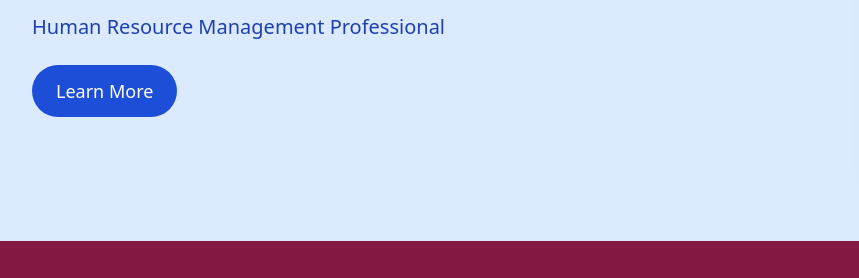
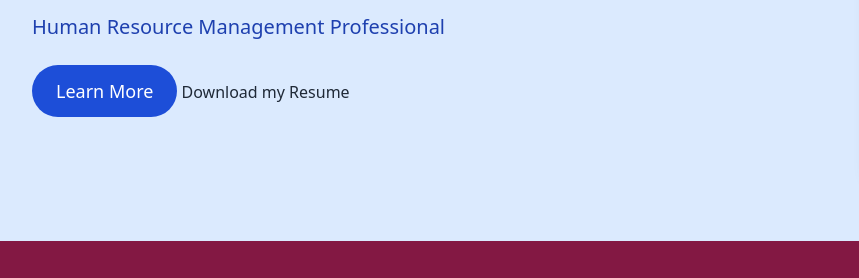
Before and after one commit to architectPhilemon/alice-portfolio, a plain HTML site: page index.html in a window 1280 px wide. Shown: the part 175-453 px from the top of the page, 0-859 px from the left. Drawn offline with nearby package versions, Linux system fonts and the light colour scheme; files whose address does not match are found by name.

Commit message:
Update index.html

```diff
--- a/index.html
+++ b/index.html
@@ -18,6 +18,7 @@
         <a href="#about" class="inline-block bg-blue-700 hover:bg-blue-800 text-white text-lg font-medium py-3 px-6 rounded-full transition">
           Learn More
         </a>
+        <a href="alice-resume.html" target="_blank">Download my Resume</a>
       </div>
 
       <!-- Hero Image -->
```
